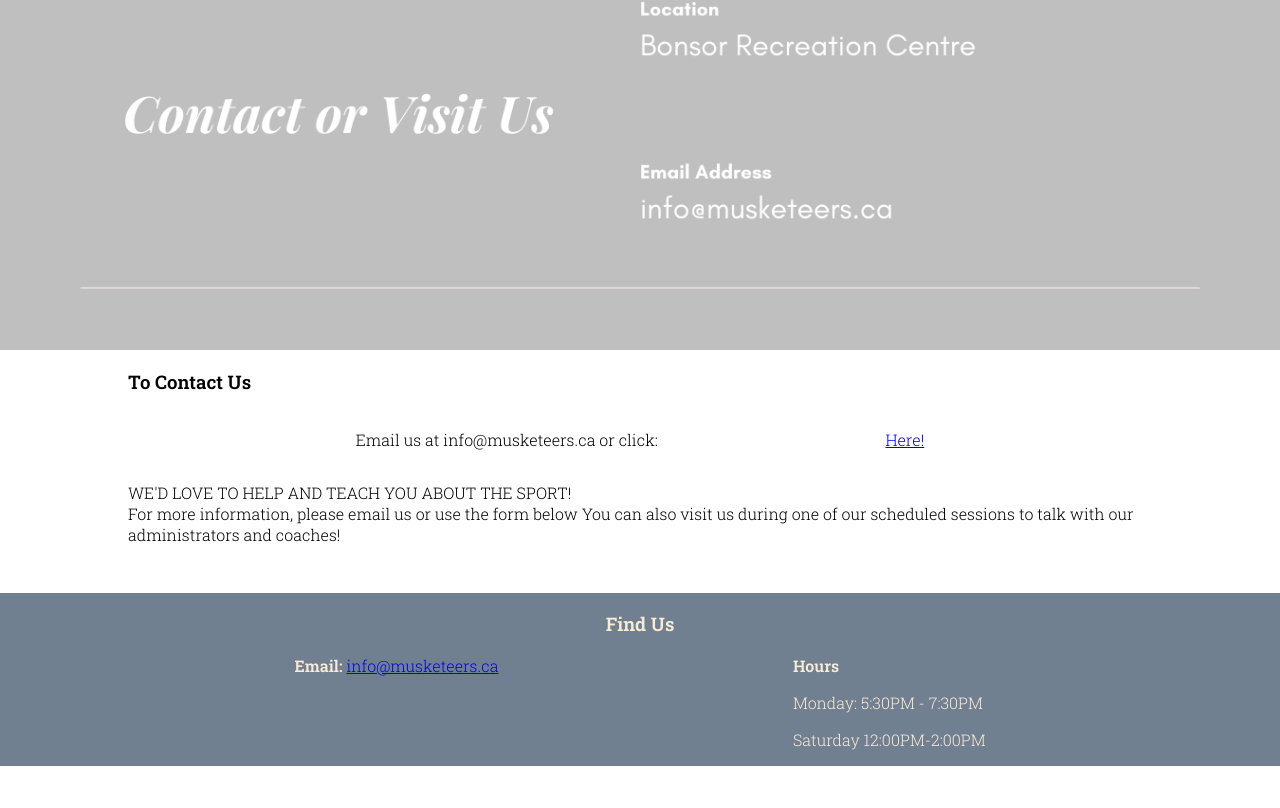
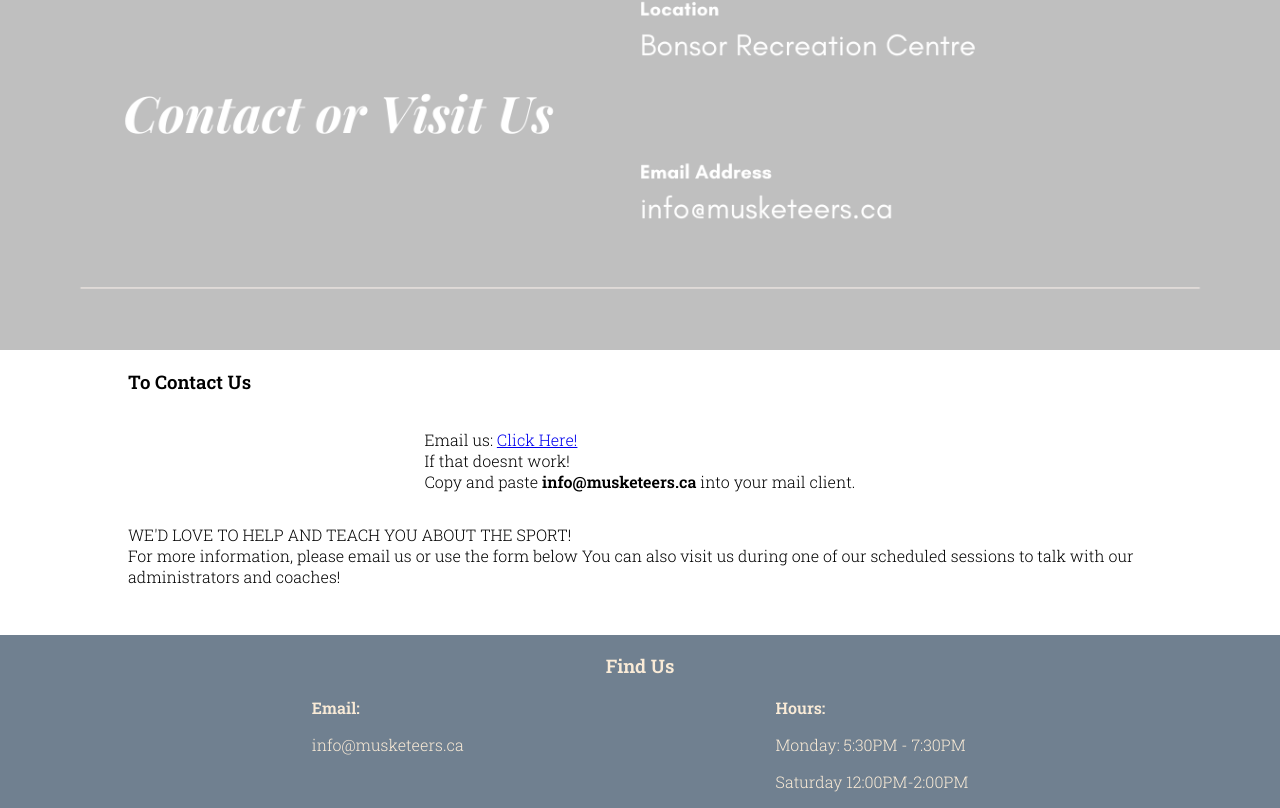
Before and after one commit to zainen/musketeers, a React (Create React App) app in the folder musketeers-page/: page /contact-us in a window 1280 px wide. Shown: the part 330-1138 px from the top of the page. Before the commit the page ends 1096 px from the top, so only its background shows below. Built offline with nearby package versions, Linux system fonts and the light colour scheme.

Commit message:
scroll to top on redirect

```diff
--- a/musketeers-page/src/App.tsx
+++ b/musketeers-page/src/App.tsx
@@ -7,15 +7,17 @@
 import Header from './partials/Header'
 import Home from './partials/Home'
 import Info from './partials/Info'
+import ScrollToTop from './partials/ScrollToTop'
 
 function App() {
   return (
     <div className="App">
 
       <Router>
+          <ScrollToTop />
         <Header />
         <Switch>
-          <Route exact path='/'>
+          <Route exact path='/' >
             <Home />
           </Route>
           <Route path='/about-fencing'>
--- a/musketeers-page/src/partials/About.tsx
+++ b/musketeers-page/src/partials/About.tsx
@@ -11,12 +11,12 @@
             <h1>Fencing as a Sport</h1>
             <div>
               <h3>What is Fencing?</h3>
-              <p className='answer'>Fencing is a <b>fast-paced sport</b> that simulates sword duels. Bouts are between two fencers; they are restricted to a strip that is two meters wide and fourteen meters long, and all movement is forward or back. The target area for valid hits depends on the specific weapon used.
+              <p className='answer'>Fencing is a <b>"blink-of-an-eye and you'll miss it" </b>sport that simulates sword duels. Bouts are between two fencers; they are restricted to a strip that is one-and-a-half to two meters wide and fourteen meters long, and all movement is forward or back. The target area for valid hits depends on the specific weapon used.
                 Fencing has a blend of patience, competitiveness and discipline. However, the <b>respect between fencers</b> is the primary characteristic to attain and understand.
-              <br/>
-              <br/>
-                Fencing can attributed as the following:<br/>
-                Physically, fencing is comparable to a game of squash. It involves speed, accuracy and endurance.<br/>
+              <br />
+                <br />
+                Fencing can attributed as the following:<br />
+                Physically, fencing is comparable to a game of squash. It involves speed, accuracy and endurance.<br />
                 Mentally, fencing is comparable to a game of chess. The central importance involves strategy-planning, patience and quick decisiveness.</p>
             </div>
           </div>
--- a/musketeers-page/src/partials/Contact.tsx
+++ b/musketeers-page/src/partials/Contact.tsx
@@ -9,8 +9,9 @@
       <div className='body'>
         <h3>To Contact Us</h3>
         <div className='email-link'>
-          <p>Email us at info@musketeers.ca or click:</p>
-          <a href="mailto:info@musketeers.ca?subject=Website inquery">Here!</a>
+          <p>Email us: <a href="mailto:info@musketeers.ca?subject=Website inquery">Click Here!</a><br/>
+          If that doesnt work! <br/> Copy and paste <b>info@musketeers.ca</b> into your mail client.
+          </p>
         </div>
         <p>WE'D LOVE TO HELP AND TEACH YOU ABOUT THE SPORT! <br/>
           For more information, please email us or use the form below
--- a/musketeers-page/src/partials/Footer.tsx
+++ b/musketeers-page/src/partials/Footer.tsx
@@ -7,12 +7,12 @@
         <div className='footer'>
           <h3>Find Us</h3>
           <div className='double'>
-            <div>
-              <b>Email: </b>
-              <a href='mailto: info@musketeers.ca'>info@musketeers.ca</a>
+            <div className='email-column'>
+              <b className='space-bottom'>Email: </b>
+              <a className='a-link' href='mailto: info@musketeers.ca'>info@musketeers.ca</a>
             </div>
             <div>
-              <b>Hours</b>
+              <b>Hours:</b>
               <p>Monday: 5:30PM - 7:30PM</p>
               <p>Saturday 12:00PM-2:00PM</p>
             </div>
--- /dev/null
+++ b/musketeers-page/src/partials/ScrollToTop.tsx
@@ -0,0 +1,12 @@
+import { useEffect } from 'react'
+import { useLocation } from 'react-router-dom'
+
+export default function ScrollToTop(): JSX.Element | null {
+  const { pathname } = useLocation()
+
+  useEffect(() => {
+    window.scrollTo(0, 0)
+  }, [pathname])
+
+  return null
+}
--- a/musketeers-page/src/partials/footer.css
+++ b/musketeers-page/src/partials/footer.css
@@ -12,3 +12,14 @@
   justify-content: space-evenly;
   width: 125%
 }
+.email-column {
+  display: flex;
+  flex-direction: column;
+}
+.space-bottom {
+  padding-bottom: 1em;
+}
+.a-link {
+  text-decoration: none;
+  color: antiquewhite;
+}
```
